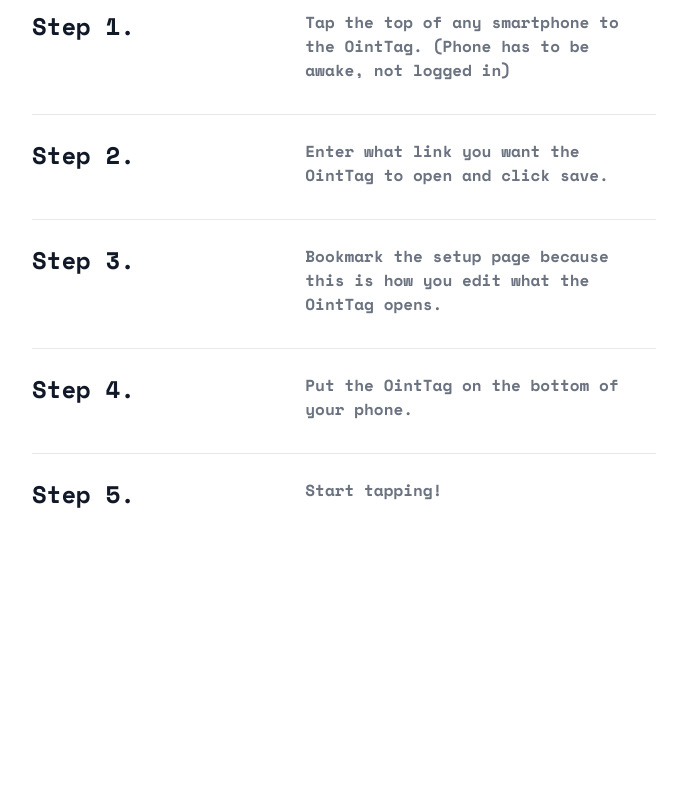
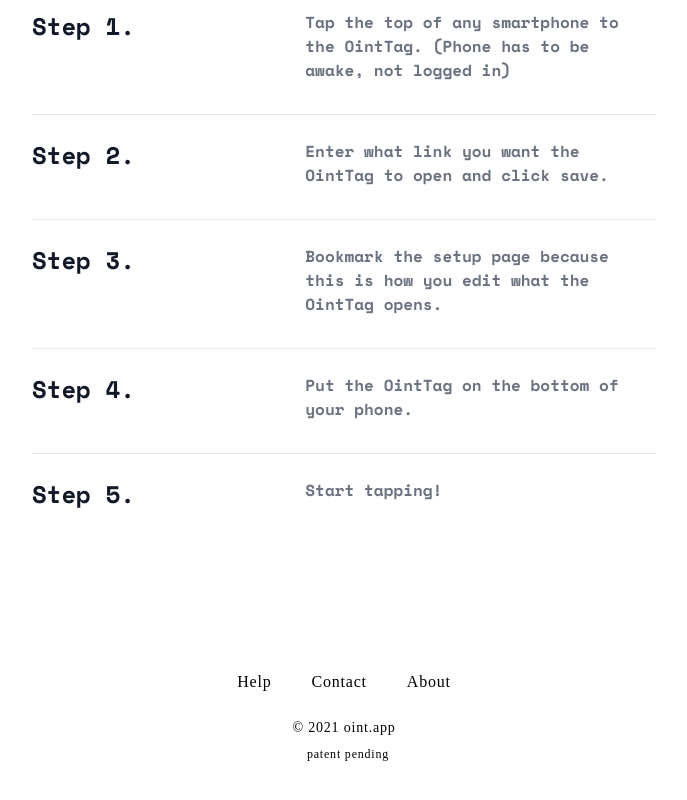
Before and after one commit to JoshMayerr/ointapp, a Next.js app: page /setup in a window 1280 px wide. Shown: the part 534-1334 px from the top of the page, without its empty margins (296-983 px from the left). Before the commit the page ends 1124 px from the top, so only its background shows below. Built offline with nearby package versions, Linux system fonts and the light colour scheme; a web font is replaced by a local one.

Commit message:
shoredit

```diff
--- a/components/footerr.js
+++ b/components/footerr.js
@@ -27,7 +27,7 @@
         </nav>
 
         <p className="mt-6 text-center text-sm text-black">
-          &copy; 2021 oint.app
+          &copy; 2021 <a href="/">oint.app</a>
         </p>
         <p className="mt-2 -mr-2 text-center text-xs">patent pending</p>
       </div>
--- a/pages/setup.js
+++ b/pages/setup.js
@@ -1,3 +1,5 @@
+import Footerr from "../components/footerr"
+
 /* This example requires Tailwind CSS v2.0+ */
 const faqs = [
     {
@@ -85,6 +87,10 @@
             </dl>
           </div>
         </div>
+        <div className="mb-12 mt-20 font-body">
+        <Footerr />
+        </div>
+
       </div>
     )
   }
```
